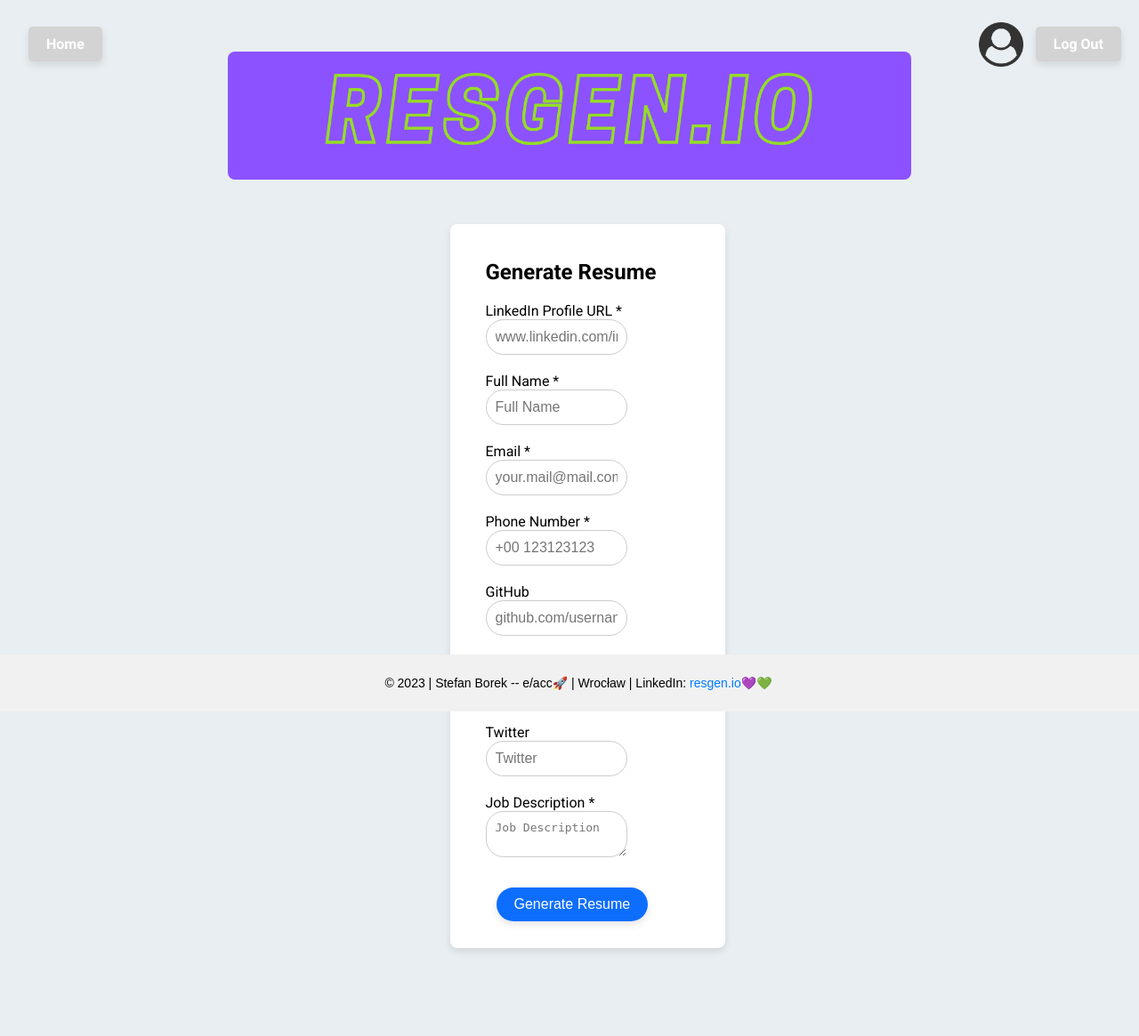
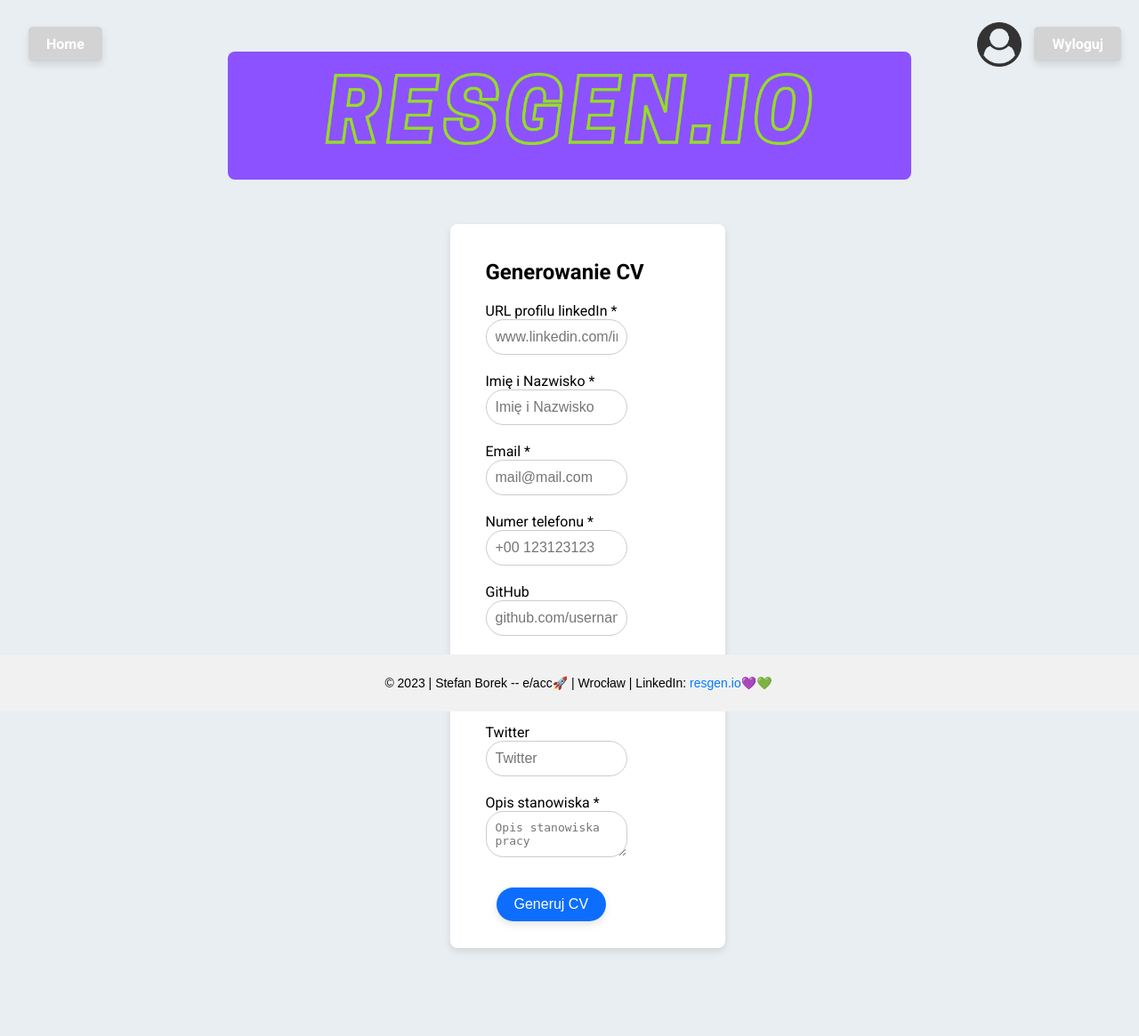
Before and after one commit to stethbo/resgenio, a Flask app: page /generate in a window 1280 px wide. Shown: the whole page at 89% size. Run offline with Flask 3, Linux system fonts and the light colour scheme; the visitor is signed in with stand-in values (Sample User, id 1); some libraries are stand-ins or nearby versions.

Commit message:
translates app to polish🇵🇱

````diff
--- a/app/forms.py
+++ b/app/forms.py
@@ -14,11 +14,11 @@ class RegistrationForm(FlaskForm):
     password = PasswordField('Password', validators=[
         DataRequired(),
         Length(min=6),
-        EqualTo('confirm', message='Passwords must match.')
+        EqualTo('confirm', message='Hasła muszą być takie same.')
     ])
     confirm = PasswordField('Confirm Password')
     remember = BooleanField('Remember Me')
-    submit = SubmitField('Register')
+    submit = SubmitField('Zarejestruj')
 
 
 class ResumeForm(FlaskForm):
@@ -30,4 +30,4 @@ class ResumeForm(FlaskForm):
     personal_website = StringField('Personal Website', validators=[Optional()])
     twitter = StringField('Twitter', validators=[Optional()])
     job_description = TextAreaField('Job Description', validators=[DataRequired()])
-    submit = SubmitField('Generate Resume')
+    submit = SubmitField('Generuj CV')
--- a/app/templates/base.html
+++ b/app/templates/base.html
@@ -14,7 +14,7 @@
 
         <div class="user-menu">
             <img src="{{ url_for('static', filename='user_icon.png') }}" alt="User Icon" class="user-icon">
-            <a href="{{ url_for('main.logout') }}" class="logout-button btn">Log Out</a>
+            <a href="{{ url_for('main.logout') }}" class="logout-button btn">Wyloguj </a>
         </div>
     <!-- content goes here -->
     {% block content %}
--- a/app/templates/dashboard.html
+++ b/app/templates/dashboard.html
@@ -3,7 +3,7 @@
 
     {% block content %}
         <form action="{{ url_for('main.generate') }}" method="post">
-            <input class="btn" type="submit" value="Generate Resume">
+            <input class="btn" type="submit" value="Generuj CV">
         </form>
-        <a class="btn" href="{{ url_for('main.archive') }}">View Archive</a>
+        <a class="btn" href="{{ url_for('main.archive') }}">Archiwum</a>
     {% endblock %}
--- a/app/templates/generate.html
+++ b/app/templates/generate.html
@@ -4,36 +4,36 @@
         <div class="data-form login-form">
             <div class="card-body">
                 <form id="generateForm" method="post" class="form-floating" onsubmit="showLoadingMessage()">
-                    <h2 class="card-title text-center">Generate Resume</h2>
+                    <h2 class="card-title text-center">Generowanie CV</h2>
                     {{ form.hidden_tag() }}
                     <div class="form-group">
-                        {{ form.linkedin_url.label }} <span class="text-danger">*</span><br>
+                        URL profilu linkedIn <span class="text-danger">*</span><br>
                         {{ form.linkedin_url(class="form-control wide-input", placeholder="www.linkedin.com/in/your-name-886732123") }}
                         {% for error in form.linkedin_url.errors %}
-                            <small class="form-text text-muted">(required)</small>
+                            <small class="form-text text-muted">(wymagane)</small>
                         {% endfor %}
                     </div>
                     <div class="form-group">
-                        {{ form.full_name.label }} <span class="text-danger">*</span><br>
-                        {{ form.full_name(class="form-control wide-input", placeholder="Full Name") }}
+                        {{ "Imię i Nazwisko" }} <span class="text-danger">*</span><br>
+                        {{ form.full_name(class="form-control wide-input", placeholder="Imię i Nazwisko") }}
                         {% for error in form.full_name.errors %}
-                            <small class="form-text text-muted">(required)</small>
+                            <small class="form-text text-muted">(wymagane)</small>
                         {% endfor %}
                     </div>
 
                     <div class="form-group">
                         {{ form.email.label }} <span class="text-danger">*</span><br>
-                        {{ form.email(class="form-control wide-input", placeholder="your.mail@mail.com") }}
+                        {{ form.email(class="form-control wide-input", placeholder="mail@mail.com") }}
                         {% for error in form.email.errors %}
-                            <small class="form-text text-muted">(required)</small>
+                            <small class="form-text text-muted">(wymagane)</small>
                         {% endfor %}
                     </div>
 
                     <div class="form-group">
-                        {{ form.phone_number.label }} <span class="text-danger">*</span><br>
+                        Numer telefonu <span class="text-danger">*</span><br>
                         {{ form.phone_number(class="form-control wide-input", placeholder="+00 123123123") }}
                         {% for error in form.phone_number.errors %}
-                            <small class="form-text text-muted">(required)</small>
+                            <small class="form-text text-muted">(wymagane)</small>
                         {% endfor %}
                     </div>
 
@@ -43,7 +43,7 @@
                     </div>
 
                     <div class="form-group">
-                        {{ form.personal_website.label }}<br>
+                        Osobista witryna <br>
                         {{ form.personal_website(class="form-control wide-input", placeholder="ww.yourdomain.com") }}
                     </div>
 
@@ -53,10 +53,10 @@
                     </div>
 
                     <div class="form-group">
-                        {{ form.job_description.label }} <span class="text-danger">*</span><br>
-                        {{ form.job_description(class="form-control wide-input", placeholder="Job Description") }}
+                        Opis stanowiska <span class="text-danger">*</span><br>
+                        {{ form.job_description(class="form-control wide-input", placeholder="Opis stanowiska pracy") }}
                         {% for error in form.job_description.errors %}
-                            <small class="form-text text-muted">(required)</small>
+                            <small class="form-text text-muted">(wymagane)</small>
                         {% endfor %}
                     </div>
 
@@ -65,9 +65,8 @@
                     </div>
                 </form>
                 <div id="loadingMessage" style="display: none;">
-                    <!-- <img src="{{ url_for('static', filename='RESGEN_IO.png') }}" alt="Logo" class="logo"> -->
                     <div class="loader"></div>
-                    <p>generating your <b>CV</b>📝</p>
+                    <p>generujemy twoje <b>CV</b>📝</p>
                 </div>
             </div>
         </div>
--- a/app/templates/preview.html
+++ b/app/templates/preview.html
@@ -1,10 +1,10 @@
 {% extends "base.html" %}
 
     {% block content %}
-    <h1>PDF Preview</h1>
+    <h1>Podgląd PDF</h1>
         <!-- Embed the PDF file for preview -->
         <iframe src="{{ url_for('main.pdf_preview', resume_id=resume_id) }}" width="600" height="500"></iframe>
         <br>
         <!-- Link to download the PDF file -->
-        <a href="{{ url_for('main.download_resume', resume_id=resume_id) }}">Download PDF</a>
+        <a href="{{ url_for('main.download_resume', resume_id=resume_id) }}">Pobierz PDF</a>
     {% endblock %}
--- a/src/generate_resume.py
+++ b/src/generate_resume.py
@@ -72,11 +72,10 @@ def chain_prompt_llm(messages, model):
 
 
 def postprocess(resume_content):
-    markdown_content = re.search(r'```markdown\s*(.*?)\s*```', resume_content)
+    markdown_content = re.search(r'(?s)```markdown|md\s*(.*?)\s*```', resume_content)
     if markdown_content:
         resume_content = markdown_content.group(1)
-
-    # resume_content = re.sub(r'```markdown|```', '', resume_content)
+    resume_content = re.sub(r'\:[a-z_]*\:', '', resume_content)
     resume_content = re.sub(r':\W+:', '', resume_content)
     return resume_content
 
````
Also changed, not shown: app/templates/archive.html (+4 -4 lines), app/templates/login.html (+6 -6 lines), app/templates/register.html (+6 -6 lines), README.md.
